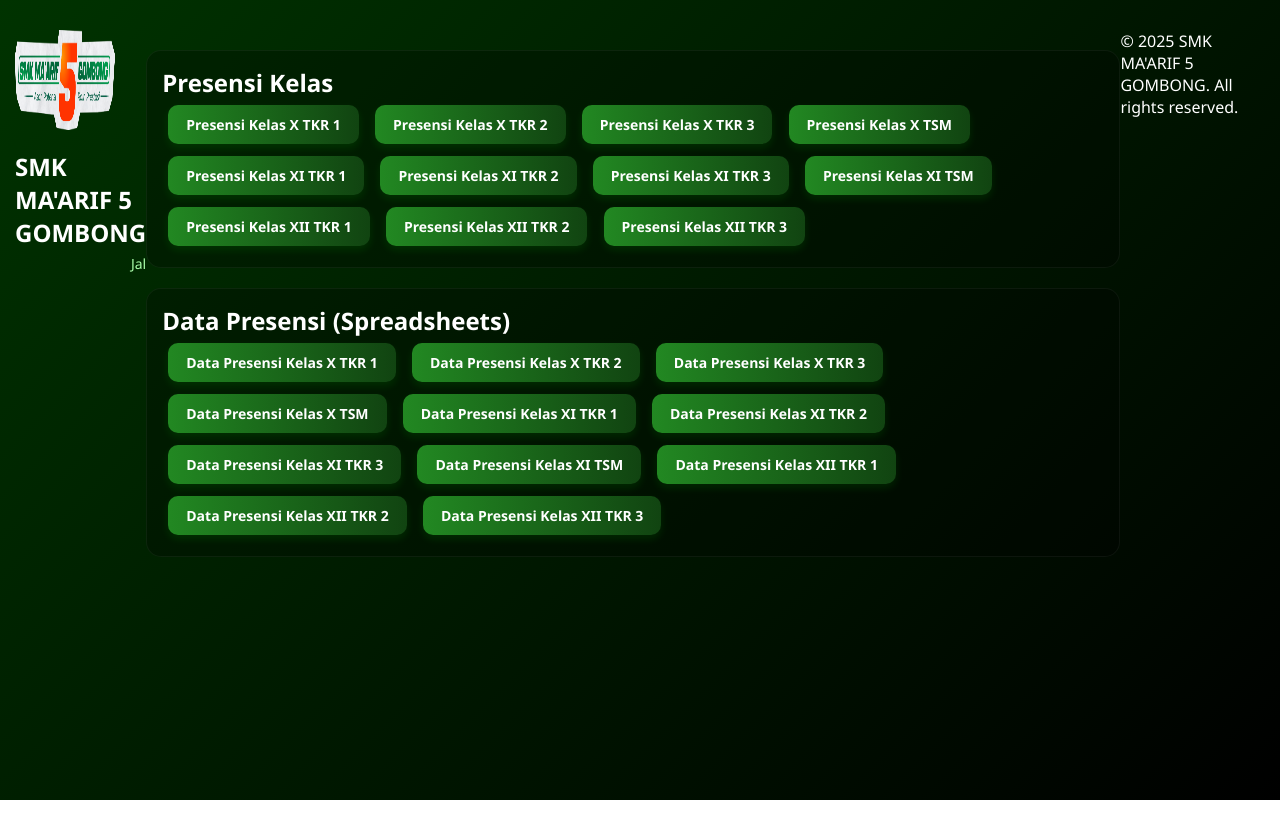
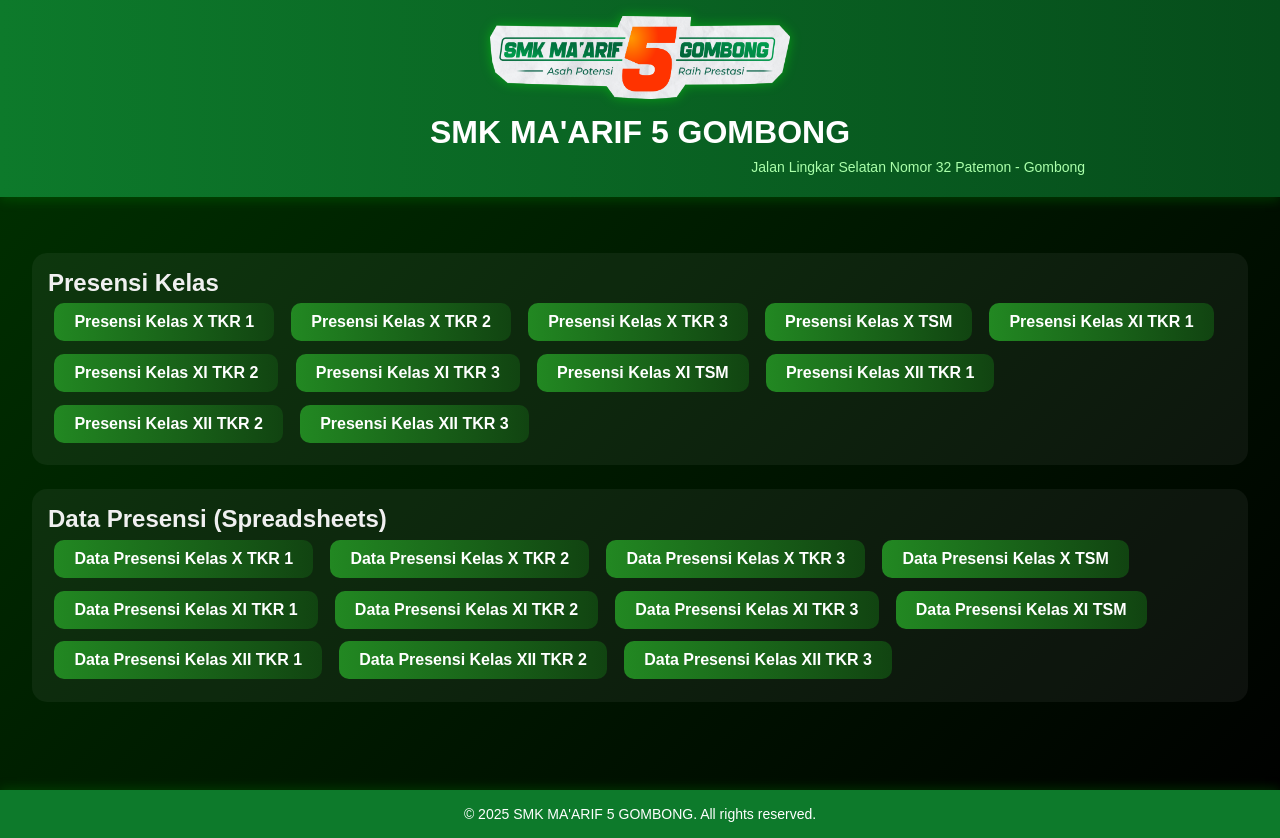
Before and after one commit to SariefBakhtiyar/presensi-web, a plain HTML site: page index.html in a window 1280 px wide. Before the commit the page ends 800 px from the top, so only its background shows below. Drawn offline with Linux system fonts and the light colour scheme.

Commit message:
Update style.css

```diff
--- a/style.css
+++ b/style.css
@@ -1,4 +1,4 @@
-/* === GLOBAL RESET === */
+/* Reset */
 * {
   margin: 0;
   padding: 0;
@@ -6,143 +6,139 @@
 }
 
 body {
-  font-family: 'Segoe UI', sans-serif;
+  font-family: Arial, sans-serif;
   background: linear-gradient(135deg, #003300, #000000);
-  color: #ffffff;
+  color: #f0f0f0;
   min-height: 100vh;
-  padding: 30px 15px;
-  display: flex;
-  justify-content: center;
-  align-items: flex-start;
-  animation: fadeInBody 1s ease-out;
 }
 
-/* === FADE IN BODY === */
-@keyframes fadeInBody {
-  0% { opacity: 0; transform: translateY(20px); }
-  100% { opacity: 1; transform: translateY(0); }
+/* Header */
+header {
+  background: linear-gradient(to right, #0d7a2b, #064d1b);
+  color: white;
+  padding: 1rem;
+  text-align: center;
+  position: relative;
+  box-shadow: 0 4px 10px rgba(0, 128, 0, 0.3);
+  animation: fadeInDown 0.8s ease;
 }
 
-.container {
-  background: rgba(0, 51, 0, 0.8);
-  padding: 25px;
-  border-radius: 20px;
-  max-width: 700px;
-  width: 100%;
-  box-shadow: 0 0 20px rgba(0,255,0,0.1);
-  text-align: center;
-  animation: slideInUp 0.8s ease-out;
+.logo {
+  width: 300px;
+  max-width: 80%;
+  height: auto;
+  display: block;
+  margin: 0 auto 15px;
+  animation: popIn 1s ease;
+  filter: drop-shadow(0 0 6px rgba(0, 255, 0, 0.4));
 }
 
-@keyframes slideInUp {
-  from {
-    opacity: 0;
-    transform: translateY(50px);
-  }
-  to {
-    opacity: 1;
-    transform: translateY(0);
-  }
+/* Animasi Header */
+@keyframes fadeInDown {
+  from { opacity: 0; transform: translateY(-30px); }
+  to { opacity: 1; transform: translateY(0); }
+}
+@keyframes popIn {
+  0% { transform: scale(0.5); opacity: 0; }
+  100% { transform: scale(1); opacity: 1; }
 }
 
-/* === LOGO === */
-.logo {
-  width: 100px;
-  height: 100px;
-  margin: 0 auto 15px;
-  animation: popIn 1s ease;
-}
-
-@keyframes popIn {
-  0% {
-    opacity: 0;
-    transform: scale(0.5) rotate(10deg);
-  }
-  100% {
-    opacity: 1;
-    transform: scale(1) rotate(0deg);
-  }
-}
-
-/* === HEADINGS === */
-h1 {
-  font-size: 24px;
-  margin-bottom: 5px;
-}
-
+/* Alamat berjalan */
 .subtitle {
   overflow: hidden;
   position: relative;
   height: 22px;
   font-size: 14px;
-  color: #aaffaa;
-  margin-bottom: 30px;
+  margin-top: 8px;
 }
-
 .subtitle .scrolling {
   display: inline-block;
   white-space: nowrap;
   position: absolute;
   animation: scroll-left 15s linear infinite;
+  color: #aaffaa;
 }
-
 @keyframes scroll-left {
   0% { transform: translateX(100%); }
   100% { transform: translateX(-100%); }
 }
 
-/* === KELAS === */
-.kelas {
-  background: rgba(0, 0, 0, 0.25);
-  margin: 20px 0;
-  padding: 15px;
-  border-radius: 15px;
-  transition: all 0.3s ease;
-  border: 1px solid rgba(255, 255, 255, 0.05);
+/* Navigasi */
+nav {
+  display: flex;
+  justify-content: center;
+  background: #139a43;
+  flex-wrap: wrap;
+  box-shadow: 0 2px 10px rgba(0, 100, 0, 0.4);
+}
+nav a {
+  color: white;
+  padding: 1rem;
+  text-decoration: none;
+  transition: background 0.3s ease;
+}
+nav a:hover {
+  background: #0d7a2b;
 }
 
+/* Main */
+main {
+  padding: 2rem;
+  animation: fadeInBody 0.8s ease;
+}
+@keyframes fadeInBody {
+  from { opacity: 0; transform: translateY(20px); }
+  to { opacity: 1; transform: translateY(0); }
+}
+
+/* Tabel & Link Tree */
+.kelas {
+  background: rgba(255, 255, 255, 0.05);
+  padding: 1rem;
+  border-radius: 15px;
+  margin: 1.5rem 0;
+  transition: transform 0.3s ease, background 0.3s ease;
+}
 .kelas:hover {
+  background: rgba(0, 150, 0, 0.15);
   transform: scale(1.02);
-  background: rgba(0, 100, 0, 0.3);
   box-shadow: 0 0 10px rgba(0,255,0,0.2);
 }
-
-.kelas h3 {
-  margin-bottom: 10px;
-  color: #ccffcc;
+.btn-link {
+  display: inline-block;
+  margin: 0.4rem;
+  padding: 10px 20px;
+  background: linear-gradient(to right, #228822, #114411);
+  color: white;
+  text-decoration: none;
+  font-weight: bold;
+  border-radius: 10px;
+  transition: all 0.3s ease;
+}
+.btn-link:hover {
+  background: linear-gradient(to right, #33aa33, #116611);
+  transform: translateY(-2px);
+  box-shadow: 0 4px 12px rgba(0,255,0,0.25);
 }
 
-/* === BUTTONS === */
-.btn-link {
-  display: inline-block;
-  margin: 6px;
-  padding: 10px 18px;
-  border-radius: 10px;
-  background: linear-gradient(to right, #228822, #114411);
-  color: #ffffff;
-  font-weight: bold;
-  text-decoration: none;
+/* Footer */
+footer {
+  background: #0d7a2b;
+  color: white;
+  text-align: center;
+  padding: 1rem;
+  margin-top: 2rem;
   font-size: 14px;
-  transition: all 0.3s ease;
-  box-shadow: 0 4px 8px rgba(0,255,0,0.1);
+  box-shadow: 0 -2px 10px rgba(0, 128, 0, 0.3);
 }
 
-.btn-link:hover {
-  background: linear-gradient(to right, #33aa33, #116611);
-  transform: translateY(-3px);
-  box-shadow: 0 8px 12px rgba(0,255,0,0.2);
-}
-
-/* === RESPONSIVE === */
+/* Responsive */
 @media screen and (max-width: 600px) {
   .btn-link {
-    font-size: 13px;
+    font-size: 14px;
     padding: 8px 14px;
   }
-  .kelas h3 {
-    font-size: 16px;
-  }
-  h1 {
-    font-size: 20px;
+  nav {
+    flex-direction: column;
   }
 }
```
